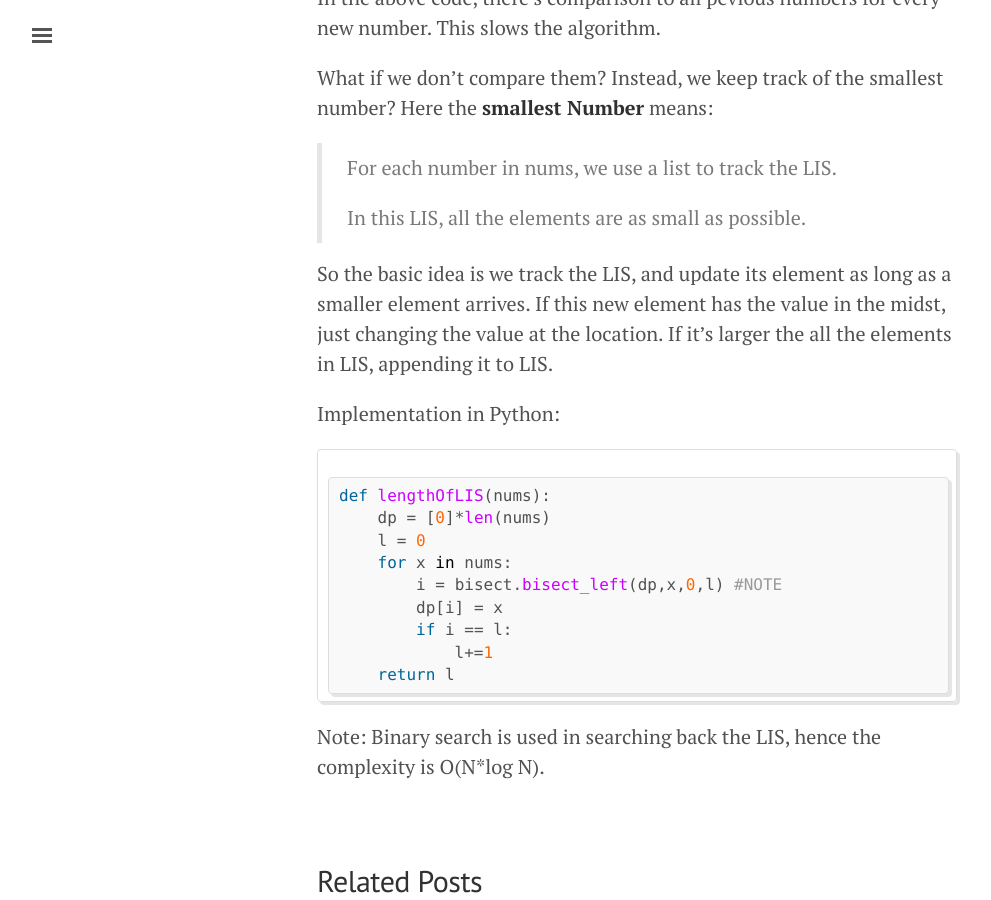
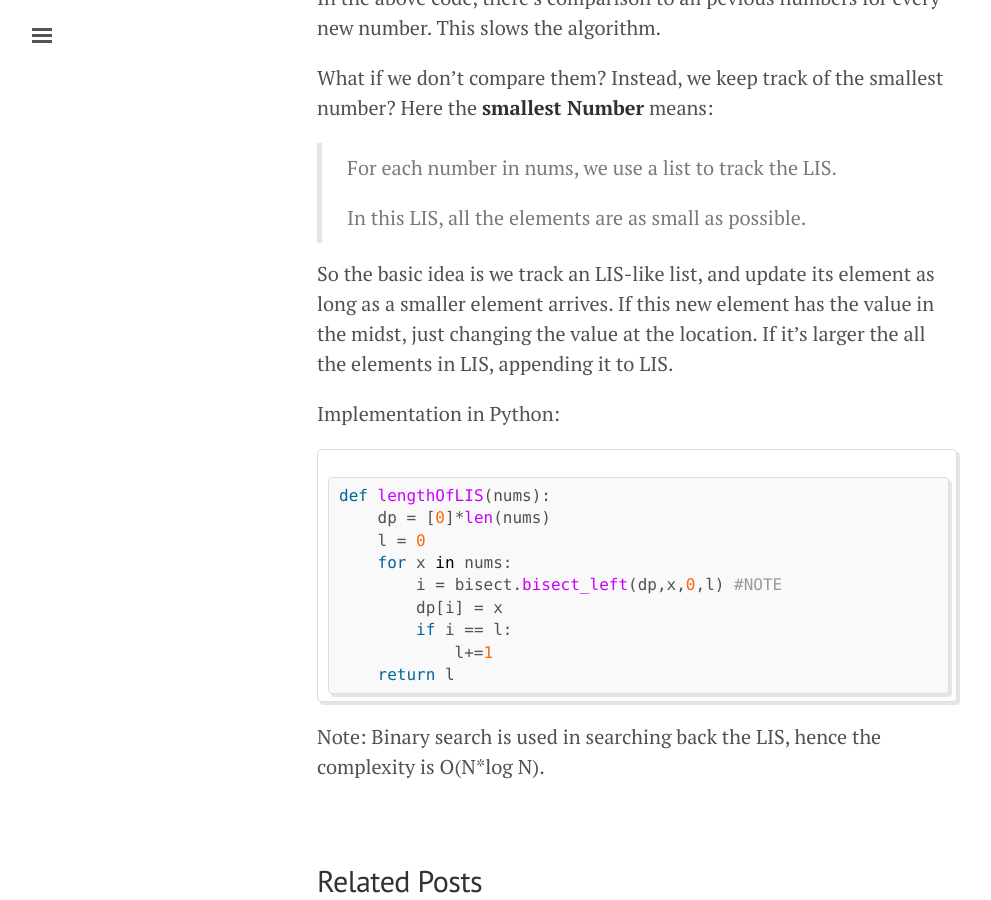
Before and after one commit to tengg/tengg.github.io, a Jekyll site: the page built from _posts/2016-07-23-lis.md, in a window 1280 px wide and 900 px high, scrolled down 1661 px. Shown: the whole window, without its empty margins (3-994 px from the left). Built offline with Jekyll 4.4.1, drawn with Linux system fonts in a browser that asks for light colours; nearby versions of some CDN libraries; some web fonts are replaced.

Commit message:
Update 2016-07-23-lis.md

```diff
--- a/_posts/2016-07-23-lis.md
+++ b/_posts/2016-07-23-lis.md
@@ -65,7 +65,7 @@ What if we don't compare them? Instead, we keep track of the smallest number? He
 > In this LIS, all the elements are as small as possible.
 >
 
-So the basic idea is we track the LIS, and update its element as long as a smaller element arrives. If this new element has the value in the midst, just changing the value at the location. If it's larger the all the elements in LIS, appending it to LIS.
+So the basic idea is we track an LIS-like list, and update its element as long as a smaller element arrives. If this new element has the value in the midst, just changing the value at the location. If it's larger the all the elements in LIS, appending it to LIS.
 
 Implementation in Python:
 
```
